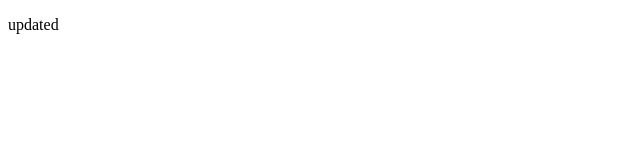
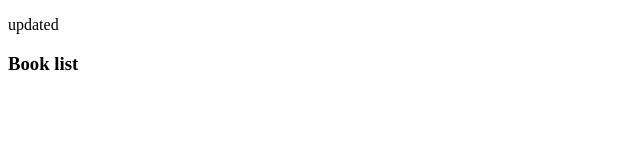
Before and after one commit to Dipenchakma/book-store, a plain HTML site: page index.html in a window 1280 px wide. Shown: the full height of the page, 0-640 px from the left. Drawn offline with Linux system fonts and the light colour scheme.

Commit message:
book list

```diff
--- a/index.html
+++ b/index.html
@@ -5,8 +5,14 @@
     <meta http-equiv="X-UA-Compatible" content="IE=edge">
     <meta name="viewport" content="width=device-width, initial-scale=1.0">
     <title>book-store</title>
+    <link rel="stylesheet" href="booklist.css">
+
 </head>
 <body>
    <p>updated</p>
+   <div>
+<h3>Book list</h3>
+
+   </div>
 </body>
 </html>
```
Also changed, not shown: booklist.css (added).
